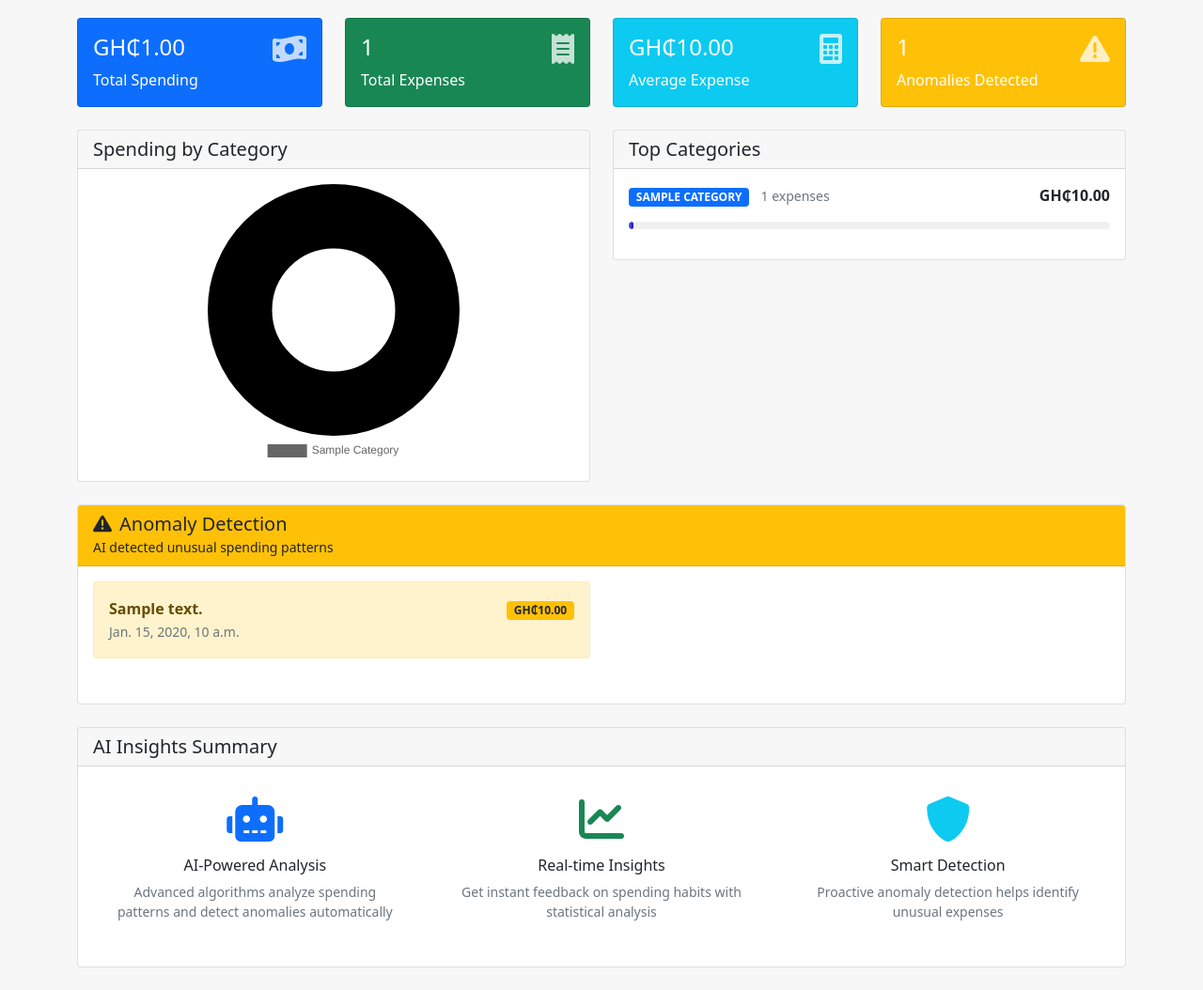
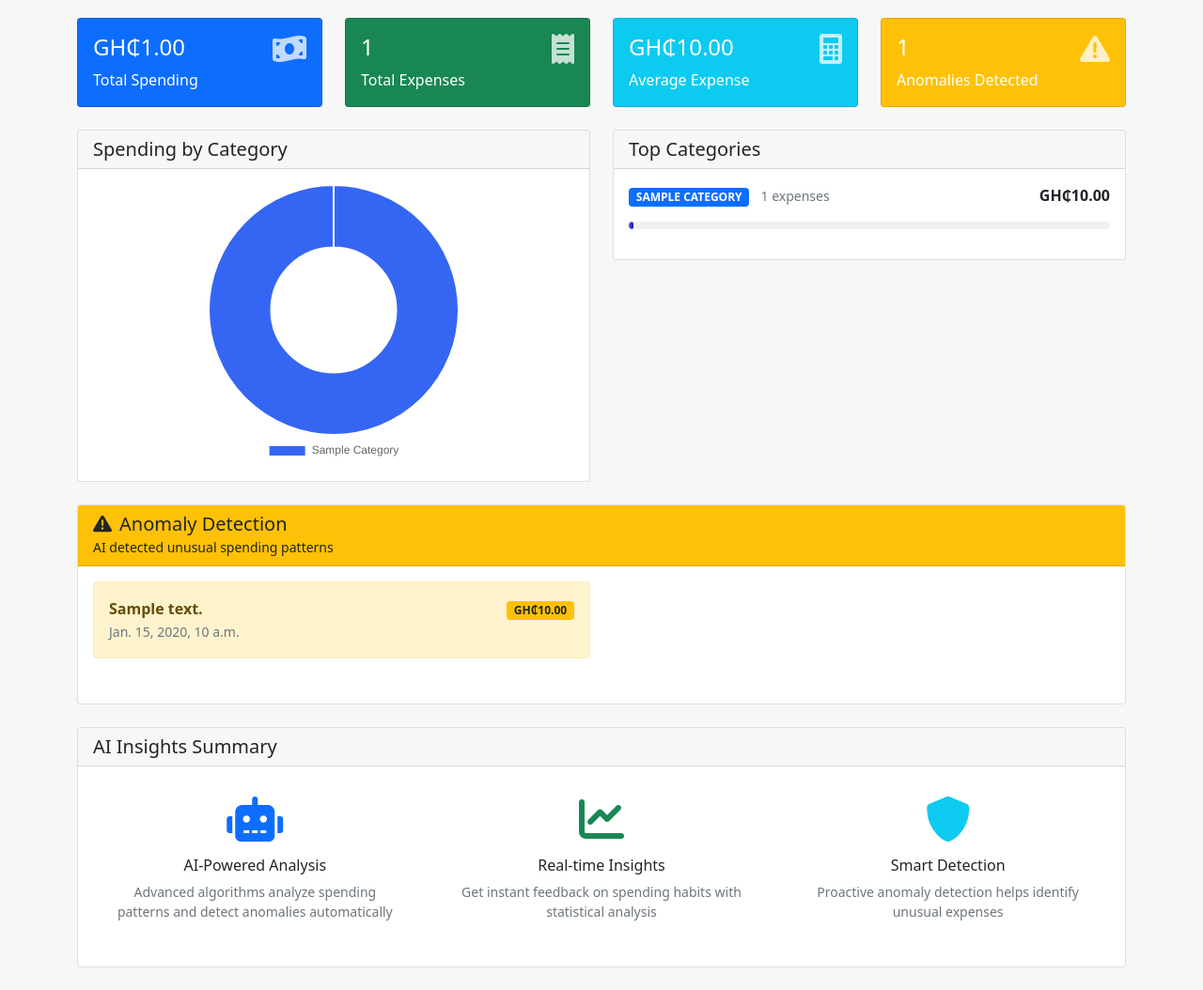
Before and after one commit to jeffasante/expense-tracker-ai, a Django app: template backend/demo/templates/demo/analytics.html in a window 1280 px wide. Shown: the part 153-1207 px from the top of the page at 94% size. Run offline with Django 4.2, Linux system fonts and the light colour scheme; the template is opened without the code that fills it: most values are stand-ins (such as "Sample title", 1, 10 or a date in 2020).

Commit message:
fix: Chart colors now use distinct Ladder brand colors
- Fixed spending category chart to use different colors for each slice
- Applied proper Ladder brand color palette to chart segments
- Improved visual distinction between expense categories

```diff
--- a/backend/demo/templates/demo/analytics.html
+++ b/backend/demo/templates/demo/analytics.html
@@ -177,12 +177,11 @@ const categoryData = {
     datasets: [{
         data: [{% for cat in top_categories %}{{ cat.total }}{% if not forloop.last %},{% endif %}{% endfor %}],
         backgroundColor: [
-            'var(--color-blue-54)', 'var(--color-teal-33)', 'var(--color-purple-18)',
-            'var(--color-orange-15)', 'var(--color-blue-67)', 'var(--color-teal-39)',
-            'var(--color-purple-6)', 'var(--color-orange-17)'
+            '#3566F3', '#095E4A', '#3606AC', '#FDA768',
+            '#3050D6', '#024233', '#A17DFB', '#FF843F'
         ],
         borderWidth: 2,
-        borderColor: 'var(--color-grayscale-9)'
+        borderColor: '#FFFFFF'
     }]
 };
 
```
